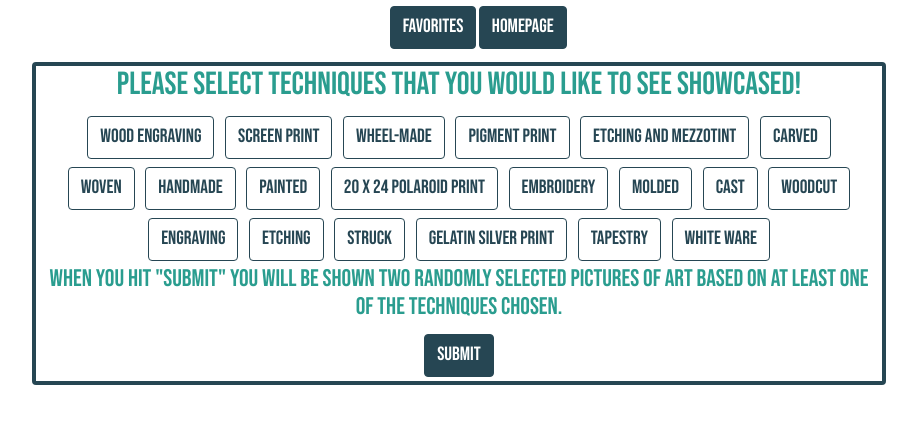
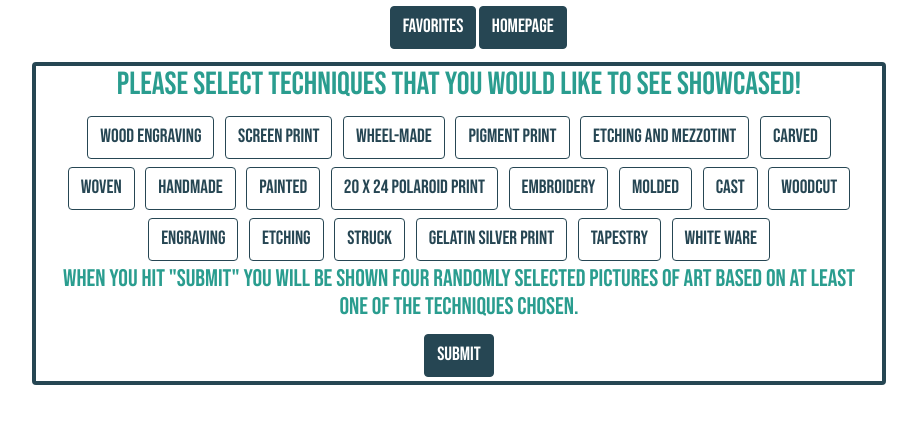
Before and after one commit to Tbro4/harvard-art-museum, a website: page index.html in a window 1280 px wide. Shown: the part 77-500 px from the top of the page, without its empty margins (181-1098 px from the left). Drawn offline with nearby package versions, Linux system fonts and the light colour scheme; a web font is replaced by a local one.

```diff
--- a/index.html
+++ b/index.html
@@ -94,7 +94,7 @@
             <input type="checkbox" class="btn-check" id="btncheck20" value="White ware" autocomplete="off">
             <label class="btn btn-outline-primary m-1" for="btncheck20">White ware</label>
 
-            <h4>When you hit "Submit" you will be shown two randomly selected pictures of art based on at least one of the techniques chosen.</h4>
+            <h4>When you hit "Submit" you will be shown four randomly selected pictures of art based on at least one of the techniques chosen.</h4>
 
             <button id= "submitBtn" type="submit" class="btn btn-primary m-1">Submit</button>
 
```
Also changed, not shown: assets/screenshots/homepage.png.
